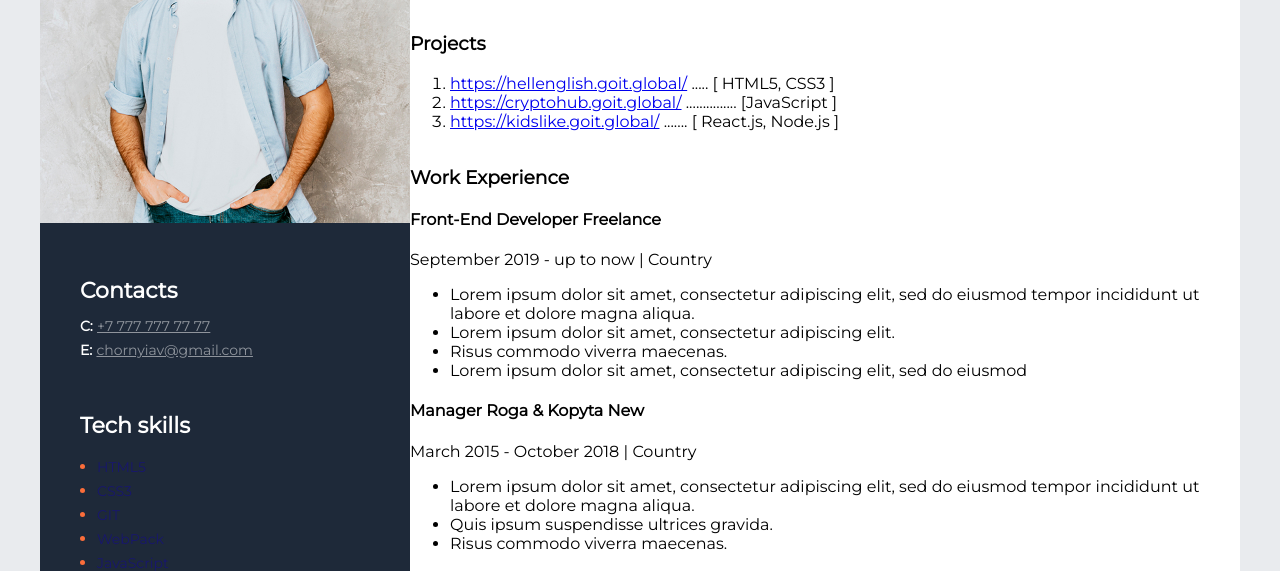
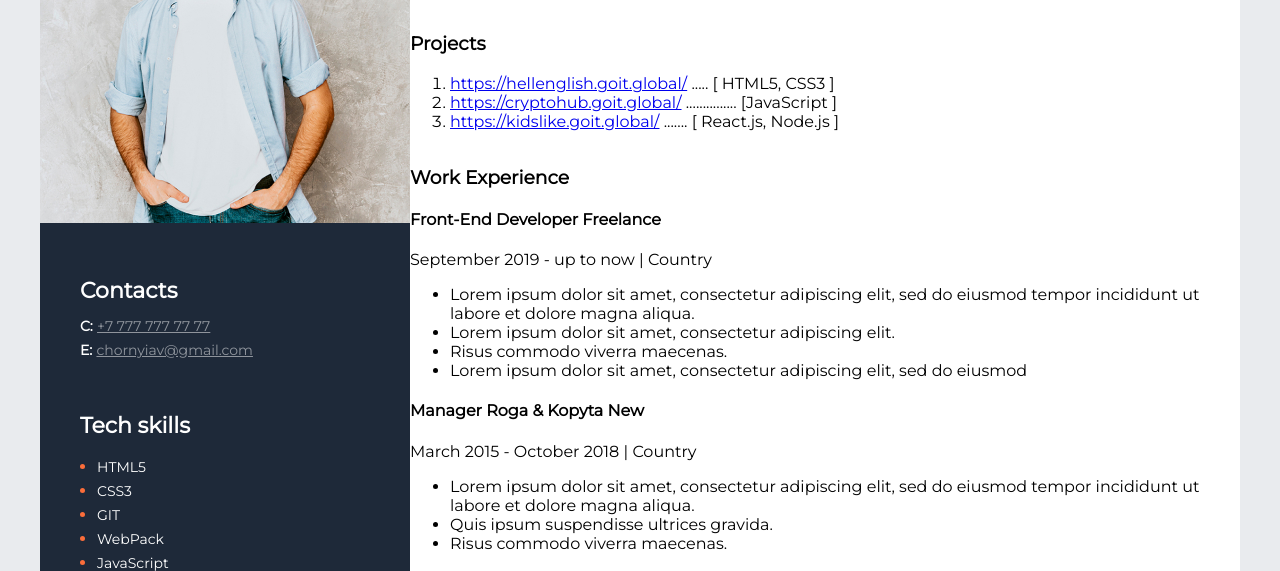
Before and after one commit to KateTytova/html-course, a plain HTML site: page index.html in a window 1280 px wide. Shown: the part 211-782 px from the top of the page. Drawn offline with Linux system fonts and the light colour scheme.

Commit message:
third commit

```diff
--- a/css/style.css
+++ b/css/style.css
@@ -74,5 +74,5 @@ font-style: normal;
 font-weight: normal;
 font-size: 14px;
 line-height: 24px;
-color: #18176d;
+color: #ffffff;
 }
```
